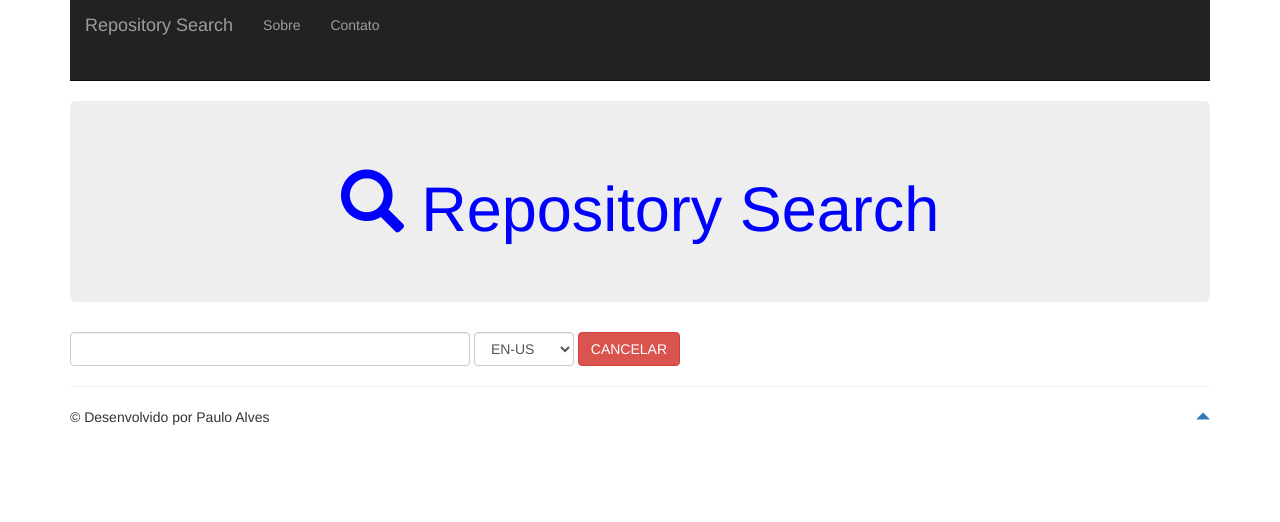
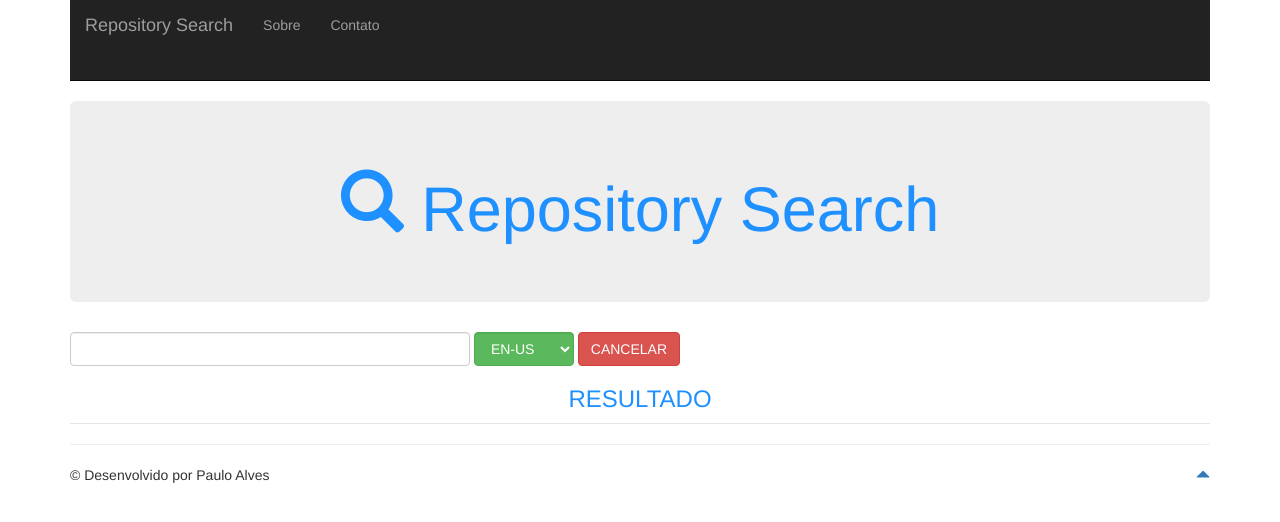
Before and after one commit to PauloAlves8039/Repository-Search, a plain HTML site: page index.html in a window 1280 px wide. Drawn offline with nearby package versions, Linux system fonts and the light colour scheme.

Commit message:
Alterando elementos

```diff
--- a/css/style.css
+++ b/css/style.css
@@ -1,3 +1,7 @@
+:root{
+    --titulo-color: #1E90FF;
+}
+
 li{
     margin-bottom: 30px;
 }
@@ -12,5 +16,10 @@ li{
 
 #titulo-principal{
     text-align: center;
-    color: blue;
+    color: var(--titulo-color);
 }
+
+#resultado{
+    text-align: center;
+    color: var(--titulo-color);
+}
--- a/index.html
+++ b/index.html
@@ -35,13 +35,15 @@
         </div>
         <div class="form-inline">
             <input type="text" id="search" class="form-control">
-            <select id="language-tags" class="form-control">
+            <select id="language-tags" class="form-control btn-success">
                 <option value="pt-BR">PT-BR</option>
                 <option value="en-US">EN-US</option>
                 <option value="en-AU">EN-AU</option>
                 <option value="ja">JA</option>
             </select>
             <button type="button" class="btn btn-danger" onclick="cancelar()">CANCELAR</button>
+            <br>
+            <legend><h3 id="resultado">RESULTADO</h3></legend>
             <ul id="list"></ul>
         </div>
         <div class="body-content">
```
